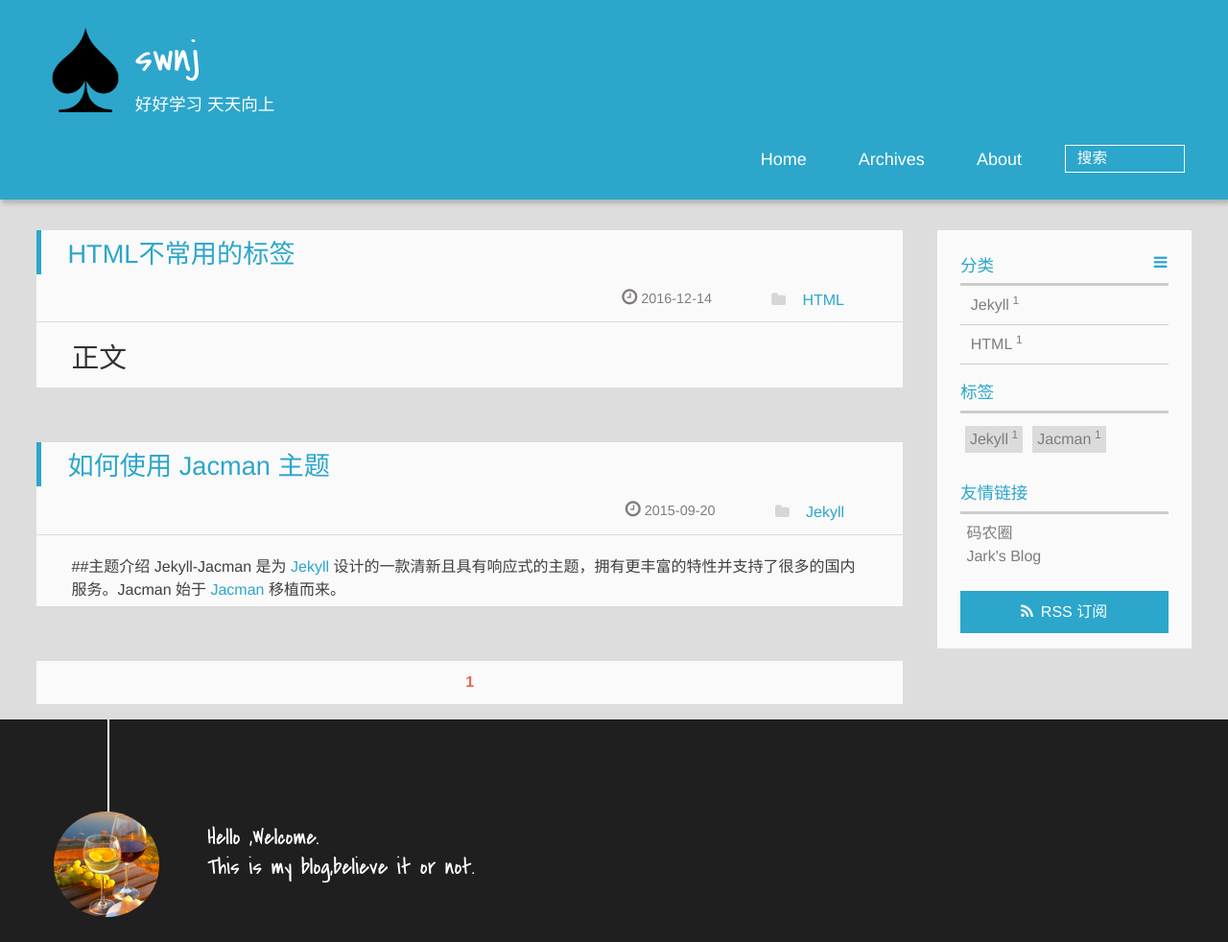
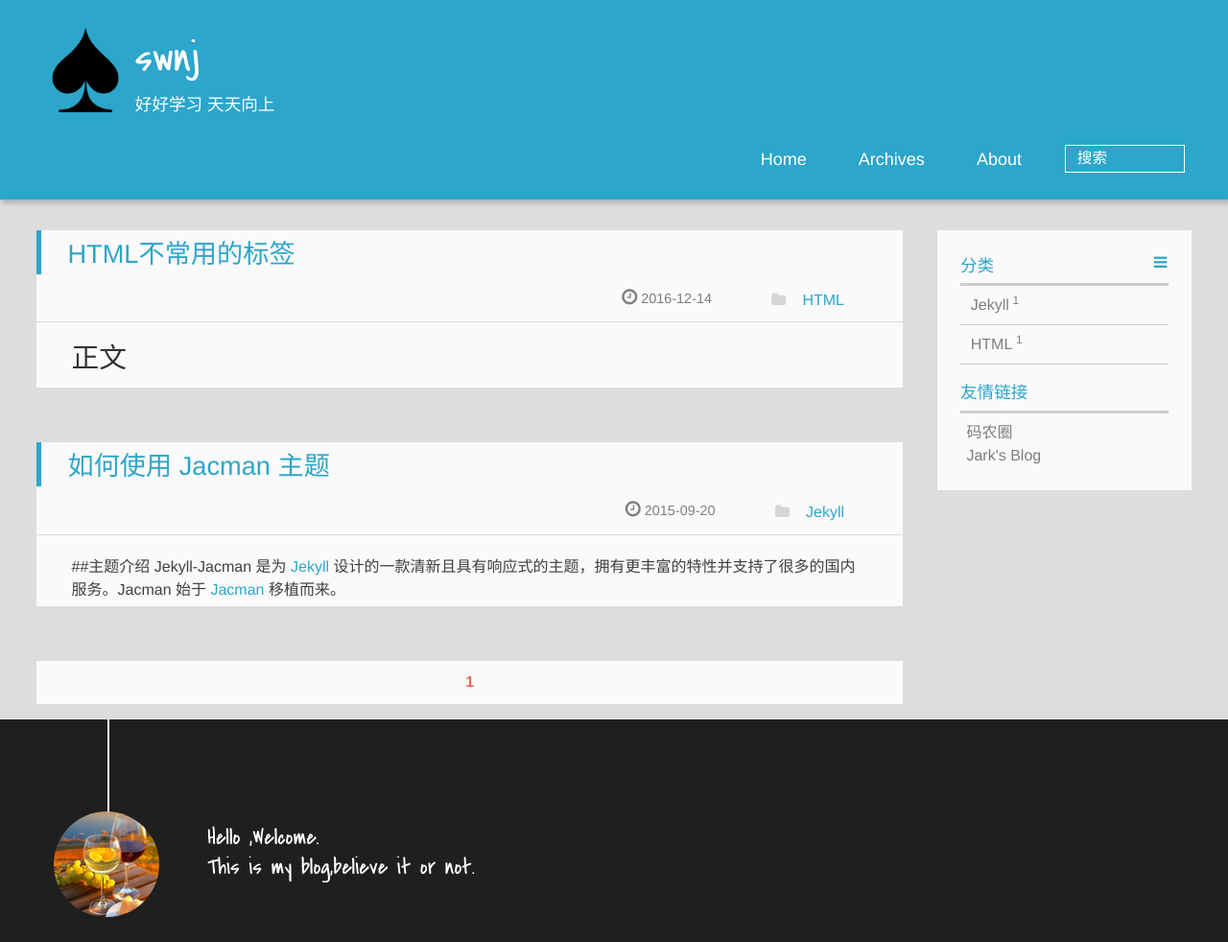
Before and after one commit to swnj/swnj.github.io, a Jekyll site: the page built from index.html, in a window 1280 px wide. Shown: the whole page at 96% size. Built offline with Jekyll 4.4.1, drawn with Linux system fonts in a browser that asks for light colours; the list of posts is cut into pages by our own code.

Commit message:
改样式

```diff
--- a/_includes/_widget/links.html
+++ b/_includes/_widget/links.html
@@ -1,3 +1,4 @@
+<!-- 友情链接 -->
 <div class="linkslist">
   <p class="asidetitle">{{ lang.links }}</p>
     <ul>
--- a/_includes/_widget/rss.html
+++ b/_includes/_widget/rss.html
@@ -1,3 +1,4 @@
-<div class="rsspart">
+<!-- RSS 订阅 -->
+<!-- <div class="rsspart">
 	<a href="{{ site.rss }}" target="_blank" title="rss">{{ lang.rss }}</a>
-</div>
+</div> -->
--- a/_includes/_widget/tag.html
+++ b/_includes/_widget/tag.html
@@ -1,4 +1,5 @@
-{% if site.tags | size != 0 %}
+<!-- 标签 -->
+<!-- {% if site.tags | size != 0 %}
 <div class="tagslist">
 	<p class="asidetitle">{{ lang.tags }}</p>
 		<ul class="clearfix">
@@ -9,4 +10,4 @@
 		{% endfor %}
 		</ul>
 </div>
-{% endif %}
+{% endif %} -->
```
